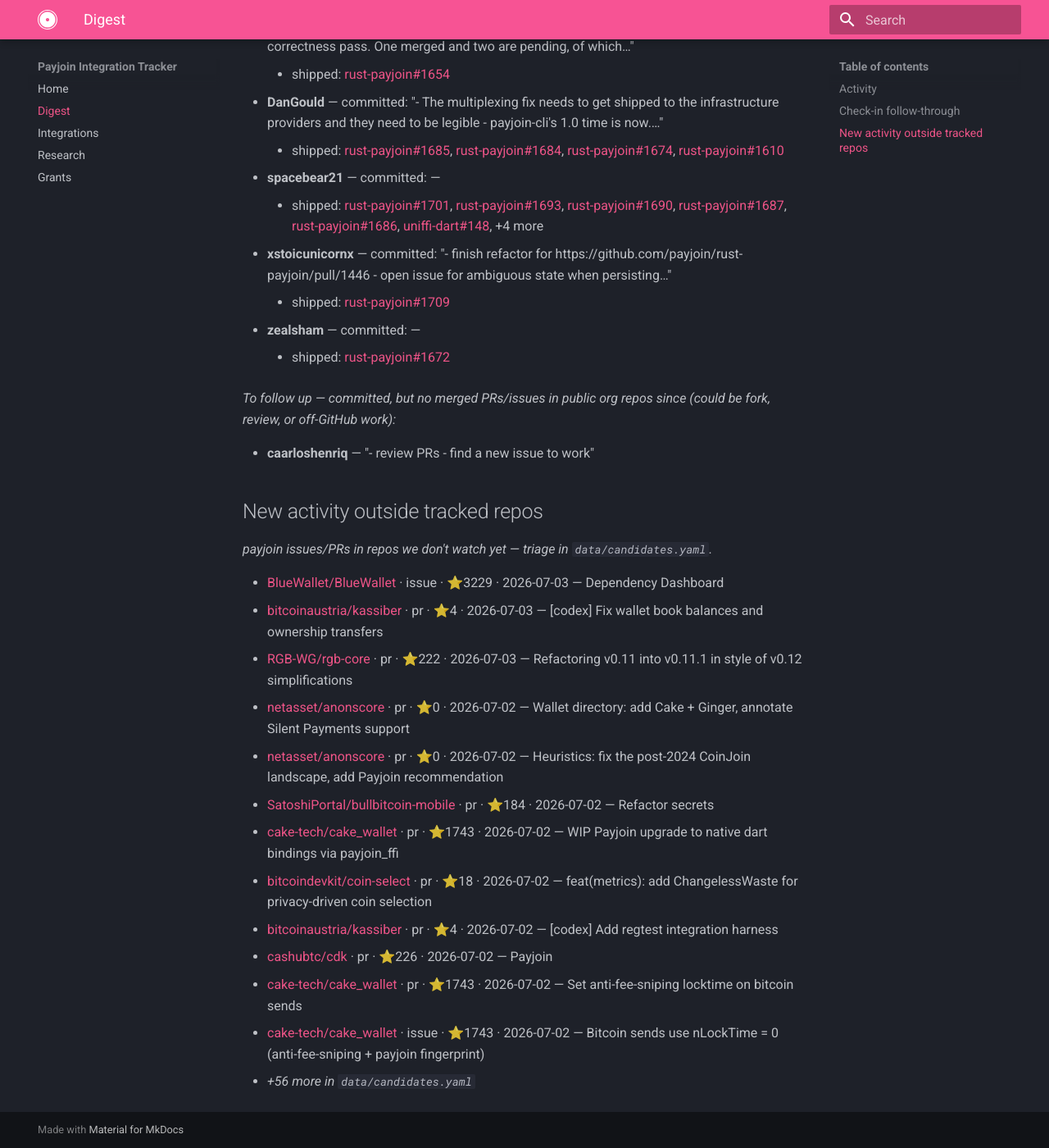
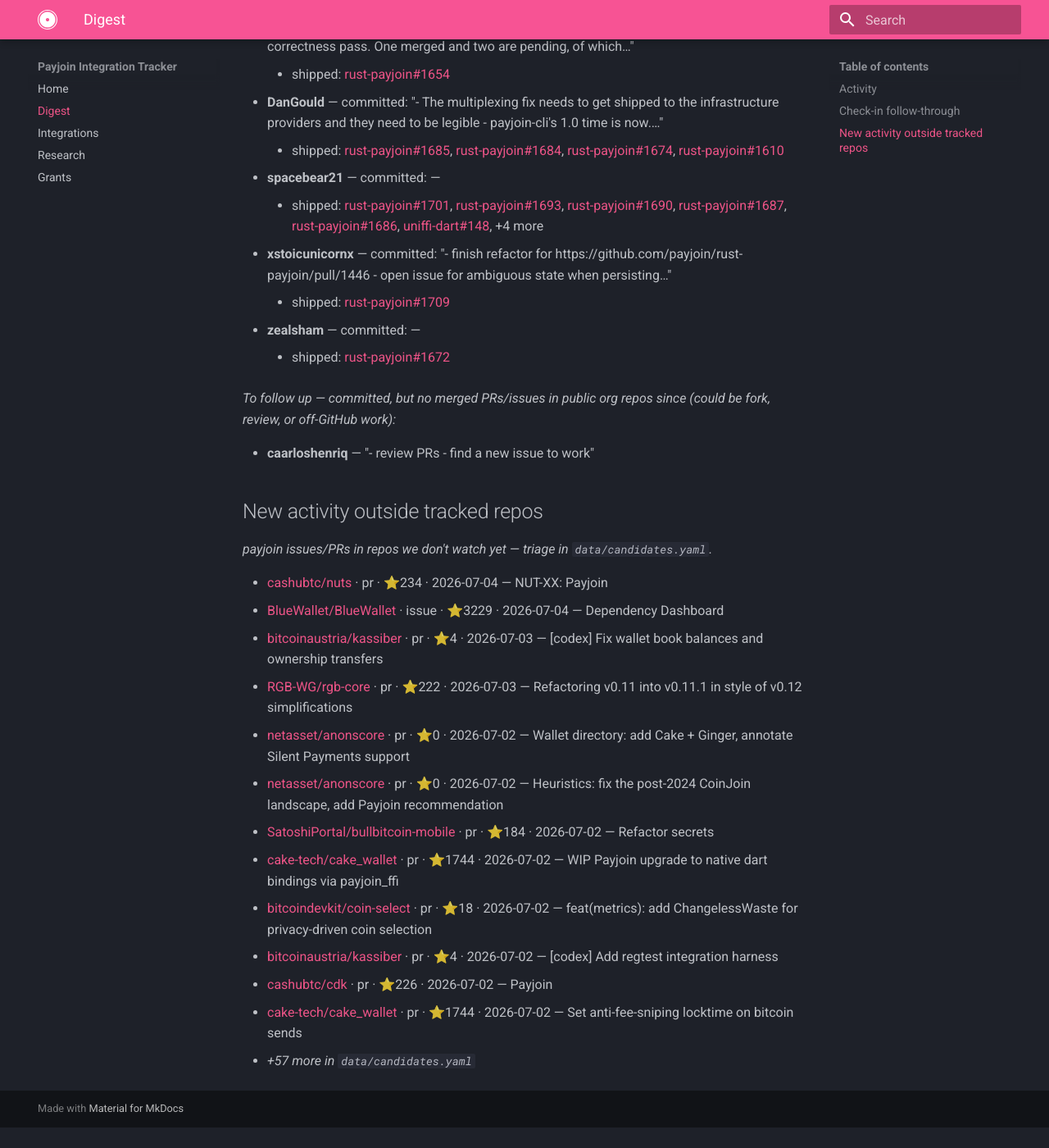
Before and after one commit to payjoin/payjoin.org, an MkDocs documentation site: the page built from docs/digest.md, in a window 1280 px wide and 1400 px high, scrolled down 722 px. Shown: the whole window at 82% size. Built offline with MkDocs 1.6.1 and Material for MkDocs 9.7.7, drawn with Linux system fonts in a browser that asks for light colours; after the commit the page ends 2097 px from its top, so only the background shows below that; some of the changed text lies outside the part shown.

Commit message:
chore: refresh tracker auto-state + digest

```diff
--- a/docs/digest.md
+++ b/docs/digest.md
@@ -1,11 +1,11 @@
 # Daily digest
 
-_As of 2026-07-04 (UTC) · tracking 25 upstream items_
+_As of 2026-07-05 (UTC) · tracking 25 upstream items_
 
 ## Activity
 
-- **Cove** — [repo](https://github.com/bitcoinppl/cove) — updated 2026-07-03
-- **Ledger Live** — [issue #942](https://github.com/payjoin/rust-payjoin/issues/942) — 8→9 comments, updated 2026-07-03
+- **BTCPay Server** — [repo](https://github.com/ValeraFinebits/btcpayserver-payjoin-plugin) — updated 2026-07-04
+- **Cove** — [repo](https://github.com/bitcoinppl/cove) — updated 2026-07-04
 
 
 ## Check-in follow-through
@@ -37,16 +37,16 @@ _To follow up — committed, but no merged PRs/issues in public org repos since
 
 _payjoin issues/PRs in repos we don't watch yet — triage in `data/candidates.yaml`._
 
-- [BlueWallet/BlueWallet](https://github.com/BlueWallet/BlueWallet/issues/3659) · issue · ⭐3229 · 2026-07-03 — Dependency Dashboard
+- [cashubtc/nuts](https://github.com/cashubtc/nuts/pull/376) · pr · ⭐234 · 2026-07-04 — NUT-XX: Payjoin
+- [BlueWallet/BlueWallet](https://github.com/BlueWallet/BlueWallet/issues/3659) · issue · ⭐3229 · 2026-07-04 — Dependency Dashboard
 - [bitcoinaustria/kassiber](https://github.com/bitcoinaustria/kassiber/pull/350) · pr · ⭐4 · 2026-07-03 — [codex] Fix wallet book balances and ownership transfers
 - [RGB-WG/rgb-core](https://github.com/RGB-WG/rgb-core/pull/288) · pr · ⭐222 · 2026-07-03 — Refactoring v0.11 into v0.11.1 in style of v0.12 simplifications
 - [netasset/anonscore](https://github.com/netasset/anonscore/pull/49) · pr · ⭐0 · 2026-07-02 — Wallet directory: add Cake + Ginger, annotate Silent Payments support
 - [netasset/anonscore](https://github.com/netasset/anonscore/pull/46) · pr · ⭐0 · 2026-07-02 — Heuristics: fix the post-2024 CoinJoin landscape, add Payjoin recommendation
 - [SatoshiPortal/bullbitcoin-mobile](https://github.com/SatoshiPortal/bullbitcoin-mobile/pull/2394) · pr · ⭐184 · 2026-07-02 — Refactor secrets
-- [cake-tech/cake_wallet](https://github.com/cake-tech/cake_wallet/pull/3363) · pr · ⭐1743 · 2026-07-02 — WIP Payjoin upgrade to native dart bindings via payjoin_ffi
+- [cake-tech/cake_wallet](https://github.com/cake-tech/cake_wallet/pull/3363) · pr · ⭐1744 · 2026-07-02 — WIP Payjoin upgrade to native dart bindings via payjoin_ffi
 - [bitcoindevkit/coin-select](https://github.com/bitcoindevkit/coin-select/pull/47) · pr · ⭐18 · 2026-07-02 — feat(metrics): add ChangelessWaste for privacy-driven coin selection
 - [bitcoinaustria/kassiber](https://github.com/bitcoinaustria/kassiber/pull/316) · pr · ⭐4 · 2026-07-02 — [codex] Add regtest integration harness
 - [cashubtc/cdk](https://github.com/cashubtc/cdk/pull/2049) · pr · ⭐226 · 2026-07-02 — Payjoin
-- [cake-tech/cake_wallet](https://github.com/cake-tech/cake_wallet/pull/3362) · pr · ⭐1743 · 2026-07-02 — Set anti-fee-sniping locktime on bitcoin sends
-- [cake-tech/cake_wallet](https://github.com/cake-tech/cake_wallet/issues/3361) · issue · ⭐1743 · 2026-07-02 — Bitcoin sends use nLockTime = 0 (anti-fee-sniping + payjoin fingerprint)
-- _+56 more in `data/candidates.yaml`_
+- [cake-tech/cake_wallet](https://github.com/cake-tech/cake_wallet/pull/3362) · pr · ⭐1744 · 2026-07-02 — Set anti-fee-sniping locktime on bitcoin sends
+- _+57 more in `data/candidates.yaml`_
```
Also changed, not shown: 2 other files.
